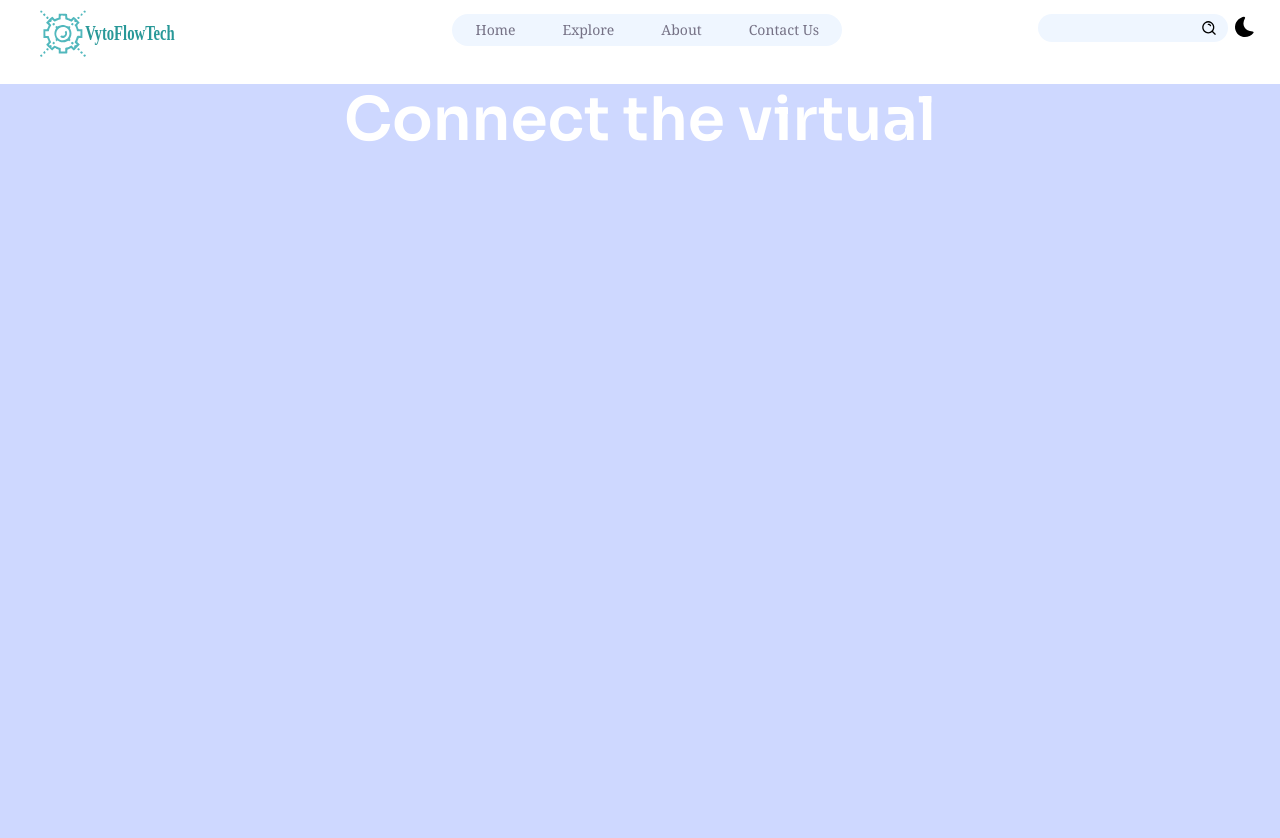
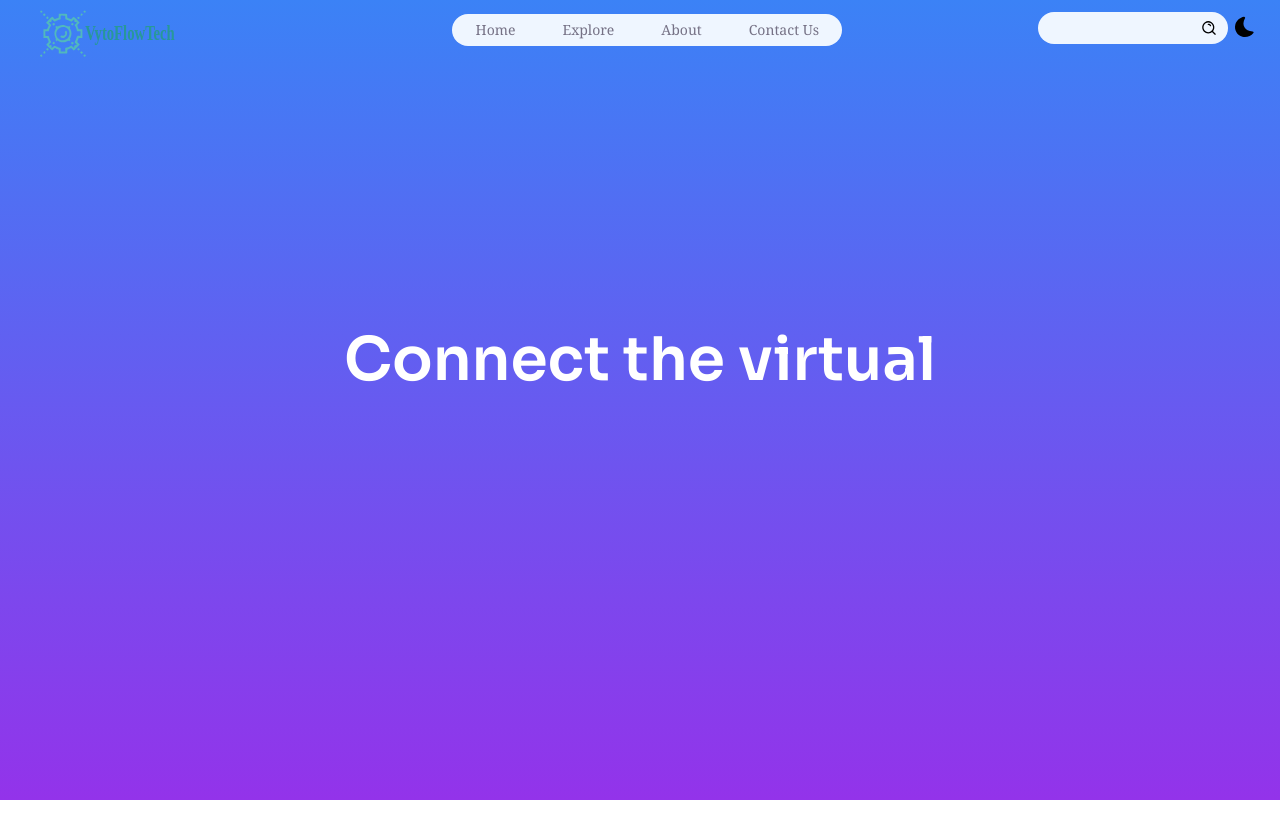
Before and after one commit to 0TenX1/VytoflowWebsite, a React (Vite) app: page / in a window 1280 px wide. Shown: the top 838 px of the page. After the commit the page ends 800 px from the top, so only its background shows below. Built offline with nearby package versions, Linux system fonts and the light colour scheme.

Commit message:
Started working on parallax Hero

```diff
--- a/src/App.jsx
+++ b/src/App.jsx
@@ -6,11 +6,7 @@ const App = () => {
   const [theme, setTheme] = useState("light");
   return (
     <>
-      <div
-        className={
-          "pt-[4.75rem] lg:pt-[5.25rem] overflow-hidden ${theme} $container"
-        }
-      >
+      <div className={"overflow-hidden"}>
         <Header theme={theme} setTheme={setTheme} />
         <Hero />
       </div>
--- a/src/components/Header.jsx
+++ b/src/components/Header.jsx
@@ -67,7 +67,7 @@ const Header = ({ theme, setTheme }) => {
             <input
               type="text"
               placeholder=""
-              className="p-1 bg-transparent lg:max-w-36 lg:h-7 outline-0 text-xs font-sans h-10 "
+              className="p-1 bg-transparent lg:max-w-36 lg:h-8 outline-0 text-xs font-sans h-10 "
             />
             {/* Search icon*/}
             <img
--- a/src/components/Hero.jsx
+++ b/src/components/Hero.jsx
@@ -5,9 +5,9 @@ import "tailwindcss/tailwind.css";
 
 const Hero = () => {
   return (
-    <section className="-mt-[5.25]">
-      <div className="container relative">
-        <div className="relative z-1 max-w-[62rem] mx-auto text-center mb-[4rem] md:mb-20 lg:mb-[6rem]">
+    <section className="flex h-screen relative overflow-hidden items-center justify-center bg-gradient-to-t from-purple-600 to-blue-500">
+      <div className=" relative">
+        <div className="relative z-1 max-w-[62rem] mx-auto text-center mb-[4rem] md:mb-20 lg:mb:[6rem]">
           <h1 className="h1 mb-6">Connect the virtual</h1>
         </div>
       </div>
```
